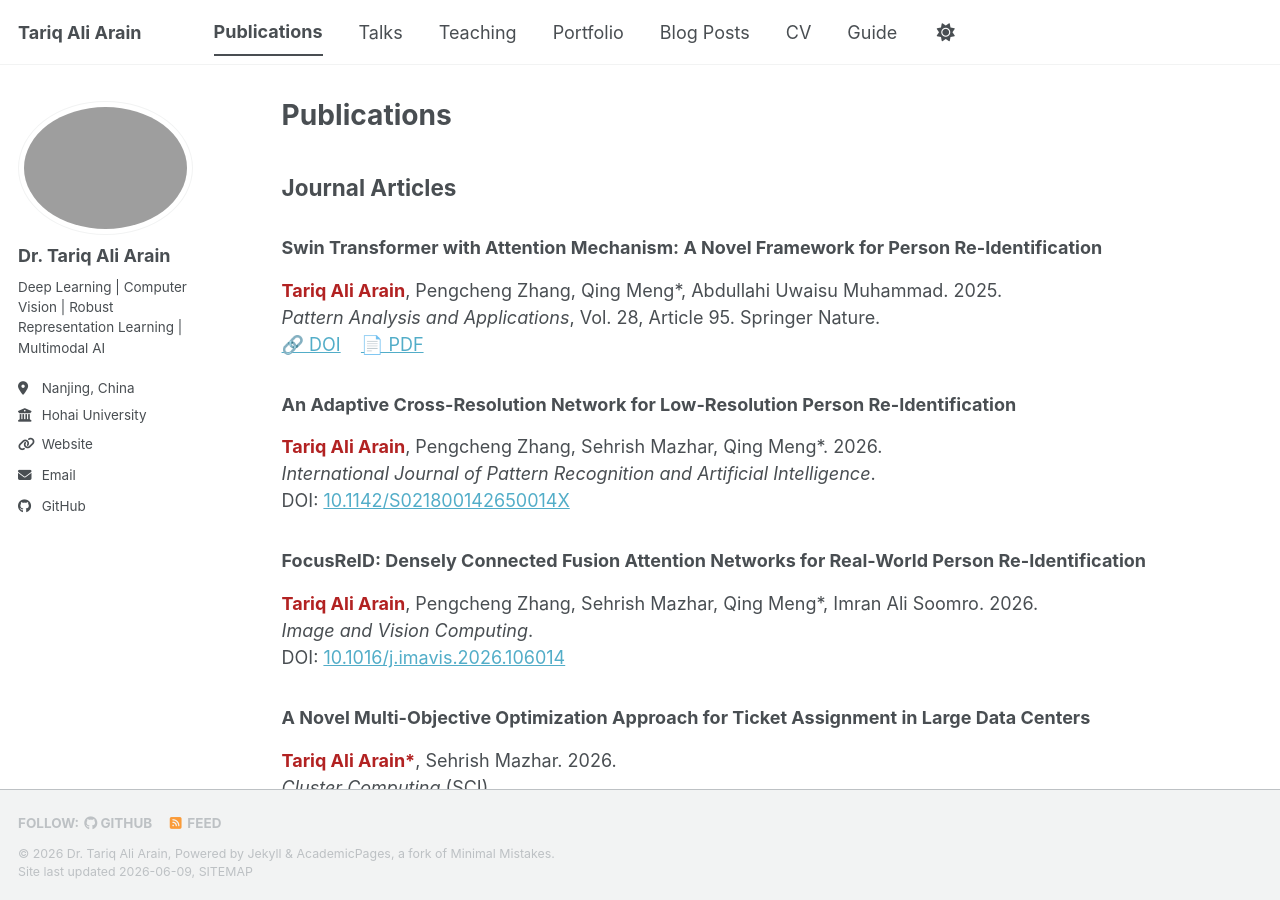
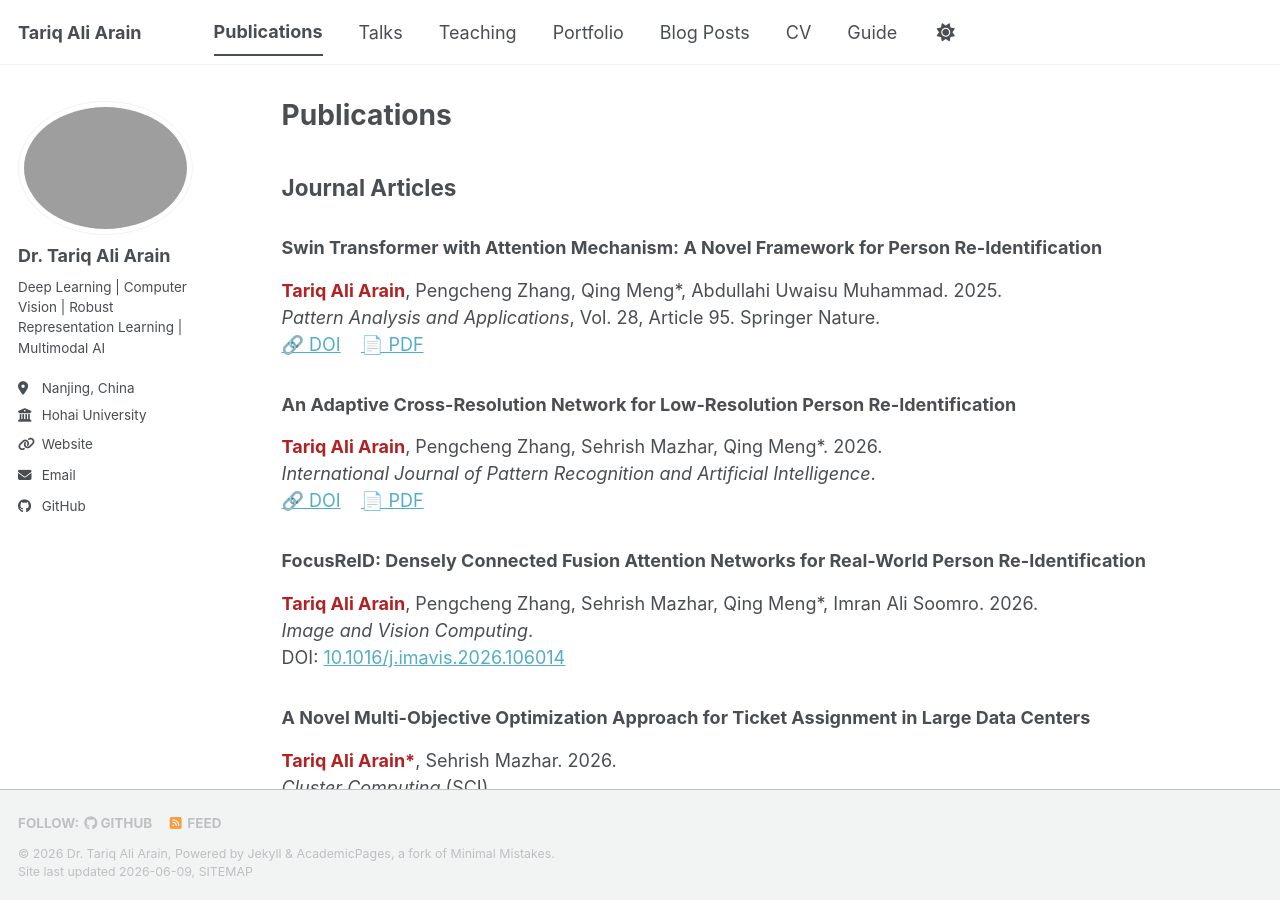
Before and after one commit to tariqaliarain/tariqaliarain.github.io, a Jekyll site: the page built from _pages/publications.html, in a window 1280 px wide and 900 px high. Built offline with Jekyll 4.4.1, drawn with Linux system fonts in a browser that asks for light colours; a script bundle is joined from its source files by our own code; library files that are not in the unit come from our copies.

Commit message:
Update publications.html

```diff
--- a/_pages/publications.html
+++ b/_pages/publications.html
@@ -24,7 +24,9 @@ author_profile: true
 <br>
 <em>International Journal of Pattern Recognition and Artificial Intelligence</em>.
 <br>
-DOI: <a href="https://doi.org/10.1142/S021800142650014X">10.1142/S021800142650014X</a>
+  <a href="https://doi.org/10.1142/S021800142650014X">🔗 DOI</a>
+&nbsp;&nbsp;
+<a href="/files/CrossResolution_ReID.pdf">📄 PDF</a>
 </p>
 
 <h3>FocusReID: Densely Connected Fusion Attention Networks for Real-World Person Re-Identification</h3>
```
